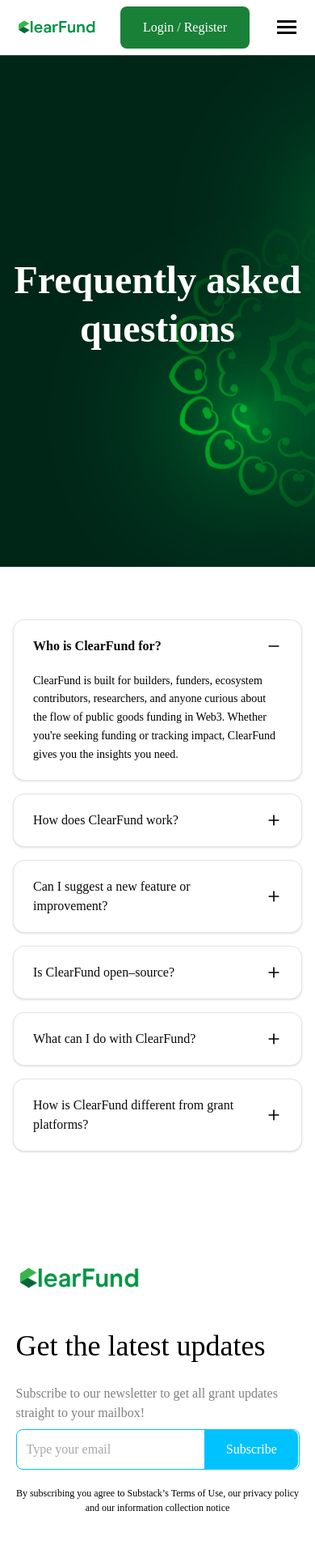
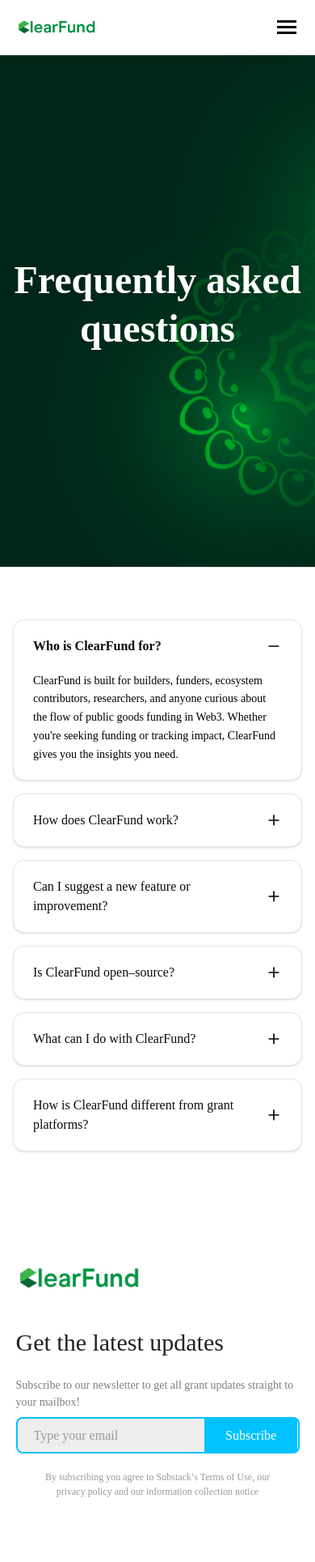
Before and after one commit to LighthouseL2/Clearfund, a Next.js app: page /faq in a window 390 px wide. Shown: the top 1929 px of the page at 81% size. Built offline with nearby package versions, Linux system fonts and the light colour scheme; a web font is replaced by a local one.

Commit message:
fixed major design changes on footer

```diff
--- a/src/app/page.js
+++ b/src/app/page.js
@@ -27,6 +27,9 @@ export default function Home() {
         <NavHeader setToggle={setOpen} toggle={open} openMenu={openMenu} setOpenMenu={setOpenMenu}/>
         <MenuDropdown
             openMenu={openMenu}
+            setOpenMenu={setOpenMenu}
+            toggle={open}
+            setToggle={setOpen}
         />
         <Suspense fallback={<div>Loading...</div>}>
             <HeroSection open={open} setOpen={setOpen}/>
--- a/src/components/Footer.jsx
+++ b/src/components/Footer.jsx
@@ -11,17 +11,17 @@ const Footer = () => {
                     <a href=""><img src="/projectLogo.png" alt="logo" /></a>
                 </div>
 
-                <h2 className="text-[36px] font-sans mb-5">Get the latest updates</h2>
-                <p className="mb-2 text-black/50 font-sans text-[16px]">
+                <h2 className="text-[30px] font-sans mb-5 text-[#202224] font-medium">Get the latest updates</h2>
+                <p className="mb-2 text-black/50 font-sans text-[14px]">
                     Subscribe to our newsletter to get all grant updates straight to your mailbox!
                 </p>
-                <form action="" className="border border-[#00C2FF] rounded-md w-full sm:w-5/6  md:w-4/6 lg:w-3/6 flex mb-5">
-                    <input type="text" className="outline-none w-2/3 p-3 font-sans text-[16px] text-black/70"
+                <form action="" className="border-2 border-[#00C2FF] h-[45.33984375px] rounded-md w-full sm:w-5/6 bg-[#EEEEEE]  md:w-4/6 lg:w-[44%] flex mb-5">
+                    <input type="text" className="outline-none w-2/3 p-5 font-sans text-[16px] text-black/70 "
                         placeholder="Type your email"/>
-                    <button className="w-1/3 bg-[#00C2FF] text-[16px] text-white border-0 font-sans rounded-r-md">Subscribe</button>
+                    <button className="w-1/3 bg-[#00C2FF] text-[16px] text-white font-sans border-0">Subscribe</button>
                 </form>
 
-                <p className="mb-20 text-center w-full md:w-[430px] text-[12px]">
+                <p className="mb-20 text-center text-black/40 w-full md:w-[380px] px-5 text-[12px]">
                     By subscribing you agree to <Link href={"/"}>
                         Substack’s Terms of Use,
                         our privacy policy and our information collection notice
--- a/src/components/LoginForm.js
+++ b/src/components/LoginForm.js
@@ -14,8 +14,6 @@ import { initialFormData } from '@/lib/config'
 const LoginForm = ({open, setOpen }) => {
 
     const [showPassword, setShowPassword] = useState(false)
-
-    // const [disabled, setDisabled] = useState(false)
     const [errors, setErrors] = useState(null)
 
     const [formData, setFormdata] = useState(initialFormData)
@@ -51,8 +49,14 @@ const LoginForm = ({open, setOpen }) => {
         }
     }
 
+    function handleDialog(){
+        setOpen(!open)
+        // setShowPassword(false)
+        setFormdata(initialFormData)
+    }
+
   return (
-    <Dialog open={open} onOpenChange={setOpen}>
+    <Dialog open={open} onOpenChange={handleDialog}>
         <form>
 
             <DialogContent className={"sm:max-w-[425px] max-w-[400px] p-10 bg-white  shadow-2xl"}>
--- a/src/components/discover.jsx
+++ b/src/components/discover.jsx
@@ -33,7 +33,7 @@ const DiscoverBox = () => {
                     <path d="M12.0816 10.3743L16.7145 9.44727L15.7874 14.0801C15.6904 14.5657 15.4518 15.0117 15.1018 15.362C14.7518 15.7123 14.3059 15.9511 13.8204 16.0485L9.1875 16.9743L10.1146 12.3414C10.2118 11.8561 10.4505 11.4103 10.8005 11.0603C11.1506 10.7103 11.5963 10.4716 12.0816 10.3743Z" stroke="#00CD5D" strokeWidth="2.5" strokeLinecap="round" strokeLinejoin="round"/>
                 </svg>,
             title: "Discover ReFi Projects",
-            desc: "Browse and explore a curated directory of regenerative finance (ReFi) projects from acrossthe Web3 space."
+            desc: "Browse and explore a curated directory of regenerative finance (ReFi) projects from across the Web3 space."
         }
     ]
 
@@ -46,7 +46,8 @@ const DiscoverBox = () => {
         </header>
         <div className="h-full grid lg:grid-cols-2 gap-10 md:w-[80%] w-full  text-white mb-10 md:mb-0">
             {dicoverData.map((item, index) => (
-                <div className="bg-[#111111] w-full max-w-[474px] px-10 py-8 md:h-[229px] font-sans rounded-md hover:scale-105
+                <div className="bg-[#111111] w-full max-w-[474px] px-10 md:h-[229px]
+                     rounded-md hover:scale-105 pt-8 pb-8 lg:pb-0 mx-auto
                     transition duration-300 ease-in-out hover:shadow-[#00CD5D] hover:shadow-2xl" key={index}>
 
                     <span className='block mb-1 font-sans'>{item.icon}</span>
--- a/src/components/hero.jsx
+++ b/src/components/hero.jsx
@@ -12,14 +12,13 @@ import Link from 'next/link'
 const HeroSection = ({open, setOpen}) => {
 
 
-    const searchParams = useSearchParams()
-    const modal = searchParams.get("route")
-//   const [reset, setReset] = useState(false)
+  const searchParams = useSearchParams()
+  const modal = searchParams.get("route")
 
   return (
     <div className="px-[5%]  flex justify-center items-center md:w-[85%] mx-auto text-center flex-col">
         <h1 className="capitalize mt-[103.5px] text-3xl md:text-[64px] mb-10 font-bold font-sans">Track Previous Grants. Find New Ones. Get Real-Time Alerts.</h1>
-        <p className="text-[20px] md:w-[77%]  mb-14 font-sans">
+        <p className="text-[20px] md:w-[79%]   mb-14 font-sans">
             Explore past grant data, discover impactful ReFi projects, find new funding opportunities,
             and stay updated with real-time alerts from leading Web3 grant platforms.
         </p>
--- a/src/components/menuDropdown.jsx
+++ b/src/components/menuDropdown.jsx
@@ -1,11 +1,34 @@
+import Link from "next/link"
 
-
-const MenuDropdown = ({openMenu}) => {
+const MenuDropdown = ({openMenu, setOpenMenu, toggle, setToggle}) => {
   return (
-    <div className={`md:hidden bg-black w-full h-screen top-0 fixed  transition-transform
+    <div className={`md:hidden p-5 bg-white w-full h-[60vh] top-0 fixed z-50  transition-transform
         duration-300 left-0 ease-in-out ${!openMenu ? "-translate-y-full "
             : "translate-y-14 -translate-x-0"} transform`}>
 
+            <ul className="w-full bg-white h-fit space-y-5">
+                <li className="hover:bg-white/50 block w-full p-3 rounded-md font-sans">
+                    <Link target="_blank" href={"https://github.com/LighthouseL2/Clearfund"} onClick={() =>setOpenMenu(false)}>Github</Link>
+                </li>
+                <li className="hover:bg-white/50 block w-full p-3 rounded-md font-sans">
+                    <Link target="_blank" href={"/about"} onClick={() =>setOpenMenu(false)}>About</Link>
+                </li>
+                <li className="hover:bg-white/50 block w-full p-3 rounded-md font-sans">
+                    <Link target="_blank" href={"/"} onClick={() =>setOpenMenu(false)}>Blog</Link>
+                </li>
+            </ul>
+
+            <div className="flex justify-center items-center w-full mt-10">
+                <Link href="/?route=login"
+                    className="w-[159.17px] md:hidden items-center font-sans justify-center
+                        font-medium hover:bg-black bg-[#198038] flex
+                        text-white text-[16px] h-[52px]  rounded-md" onClick={() => {
+                            setOpenMenu(false)
+                            setToggle(!toggle)
+                        }}>
+                        Login / Register
+                </Link>
+            </div>
     </div>
   )
 }
--- a/src/components/navHeader.jsx
+++ b/src/components/navHeader.jsx
@@ -22,13 +22,13 @@ const NavHeader = ({toggle, setToggle, setOpenMenu, openMenu}) => {
 
 
         <Link href="/?route=login"
-          className="w-[159.17px] flex items-center font-sans justify-center
-            font-medium hover:bg-black bg-[#198038]
+          className="w-[159.17px] md:flex items-center font-sans justify-center
+            font-medium hover:bg-black bg-[#198038] hidden
           text-white text-[16px] h-[52px]  rounded-md" onClick={() => setToggle(!toggle)}>
             Login / Register
         </Link>
 
-        <div className="flex items-center gap-5 ">
+        <div className="flex items-center gap-5 md:hidden">
           <button onClick={() => setOpenMenu(!openMenu)} className="lg:hidden border-0 items-center justify-center flex flex-col group w-8 h-8">
             <span
                 className={`w-6 h-[3px] bg-black transition-all duration-300 ease-in-out ${openMenu && " rotate-45 translate-y-3"}`}
```
Also changed, not shown: src/components/recentPost.jsx (+7 -7 lines).
